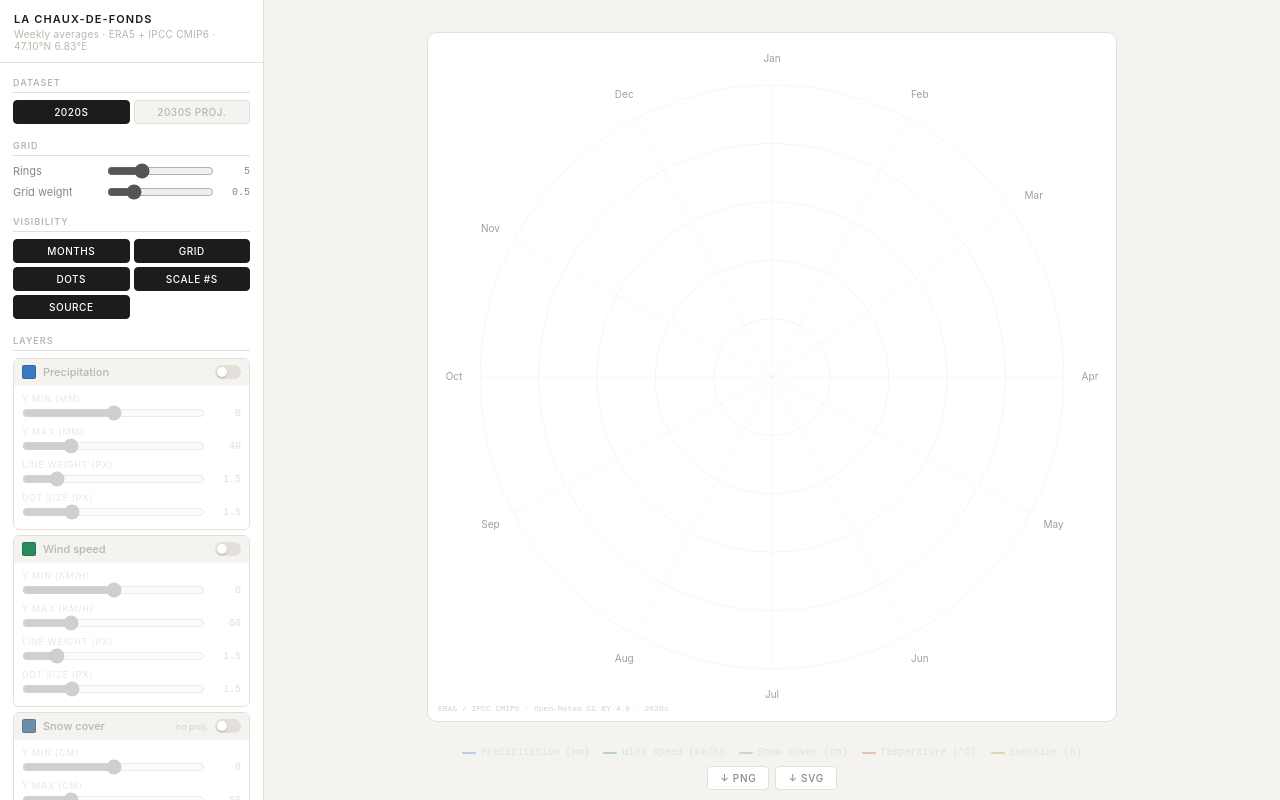
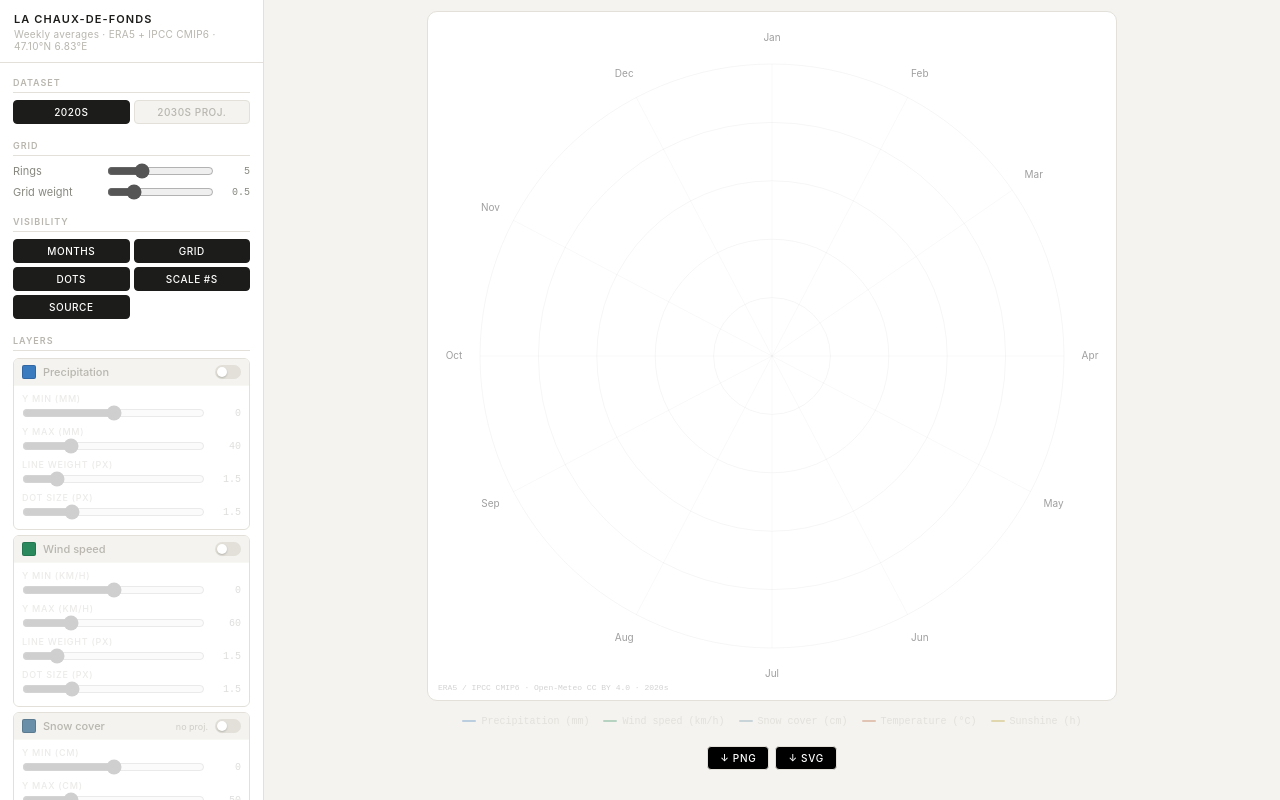
Before and after one commit to studioJulietteMartin/Studio-Juliette-Martin, a plain HTML site: page lcdf-data-visualiser/index.html in a window 1280 px wide. Drawn offline with Linux system fonts and the light colour scheme.

Commit message:
Move legend under canvas

```diff
--- a/lcdf-data-visualiser/index.html
+++ b/lcdf-data-visualiser/index.html
@@ -65,18 +65,18 @@ input[type="range"] { flex:1; cursor:pointer; min-width:0; accent-color:#555; }
 /* ── Canvas col ── */
 .canvas-col { display:flex; flex-direction:column; align-items:center; justify-content:center; padding:14px 18px 10px; gap:8px; overflow:hidden; height:100vh; position:relative; }
 #err-box { position:absolute; top:10px; left:50%; transform:translateX(-50%); background:rgba(255,245,245,0.97); border:1px solid #f0c0c0; border-radius:5px; padding:6px 12px; font-size:10px; font-family:var(--mono); color:#b03030; white-space:nowrap; max-width:90%; overflow:hidden; text-overflow:ellipsis; display:none; z-index:10; }
-.canvas-wrap { position:relative; display:flex; align-items:center; justify-content:center; flex:1 1 auto; min-height:0; width:100%; }
+.canvas-wrap { position:relative; display:flex; flex-direction:column; align-items:center; justify-content:center; flex:1 1 auto; min-height:0; width:100%; }
 canvas { display:block; background:#fff; border-radius:10px; border:1px solid var(--border); max-width:100%; max-height:100%; transition:filter 0.3s,opacity 0.3s; }
 canvas.loading { filter:blur(4px); opacity:0.45; }
 .loading-badge { position:absolute; top:50%; left:50%; transform:translate(-50%,-50%); background:rgba(255,255,255,0.94); border:1px solid var(--border); border-radius:6px; padding:8px 18px; font-size:11px; letter-spacing:0.08em; text-transform:uppercase; color:var(--muted); font-weight:500; display:none; pointer-events:none; white-space:nowrap; box-shadow:0 2px 12px rgba(0,0,0,0.06); }
 .loading-badge.visible { display:block; }
-.legend { display:flex; flex-wrap:wrap; gap:4px 14px; justify-content:center; width:100%; }
+.legend { display:flex; flex-wrap:wrap; gap:0px 14px; justify-content:center; width:100%; margin:15px; }
 .legend-item { display:flex; align-items:center; gap:5px; font-size:10px; color:var(--faint); opacity:0.3; transition:opacity 0.15s; font-family:var(--mono); }
 .legend-item.active { opacity:1; color:var(--muted); }
 .legend-line { width:14px; border-radius:1px; flex-shrink:0; }
-.canvas-actions { display:flex; gap:6px; }
-.export-btn { font-family:inherit; font-size:10px; letter-spacing:0.07em; text-transform:uppercase; font-weight:500; background:var(--surface); border:1px solid var(--border); border-radius:4px; padding:5px 12px; cursor:pointer; color:var(--muted); transition:all 0.12s; }
-.export-btn:hover { background:var(--border); }
+.canvas-actions { display:flex; gap:6px; margin-bottom:20px; }
+.export-btn { font-family:inherit; font-size:10px; letter-spacing:0.07em; text-transform:uppercase; font-weight:500; background:black; border:1px solid var(--border); border-radius:4px; padding:5px 12px; cursor:pointer; color:white; transition:all 0.12s; }
+.export-btn:hover { background:gray; }
 </style>
 </head>
 <body>
@@ -137,8 +137,8 @@ canvas.loading { filter:blur(4px); opacity:0.45; }
   <div class="canvas-wrap">
     <canvas id="chart"></canvas>
     <div class="loading-badge" id="loadingBadge">Loading data…</div>
+    <div class="legend" id="legend"></div>
   </div>
-  <div class="legend" id="legend"></div>
   <div class="canvas-actions">
     <button class="export-btn" id="btnPNG">↓ PNG</button>
     <button class="export-btn" id="btnSVG">↓ SVG</button>
```
